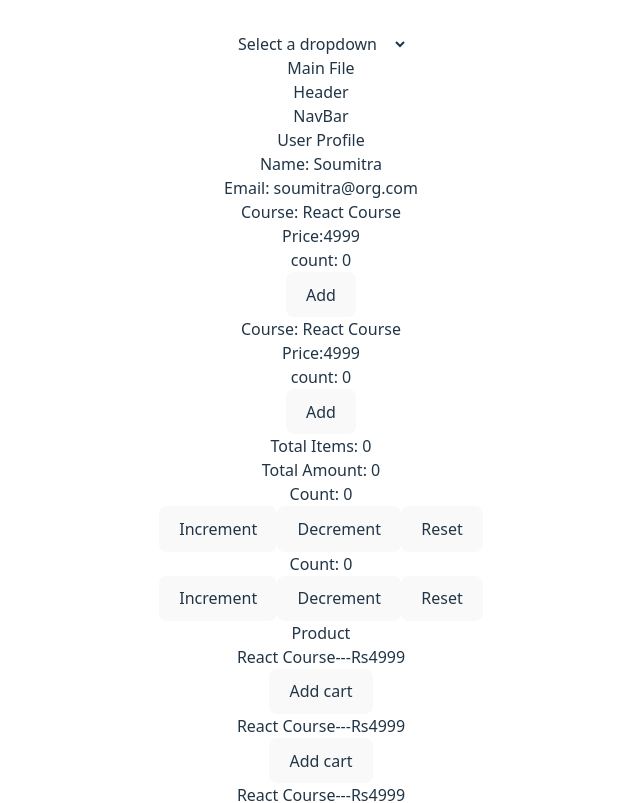
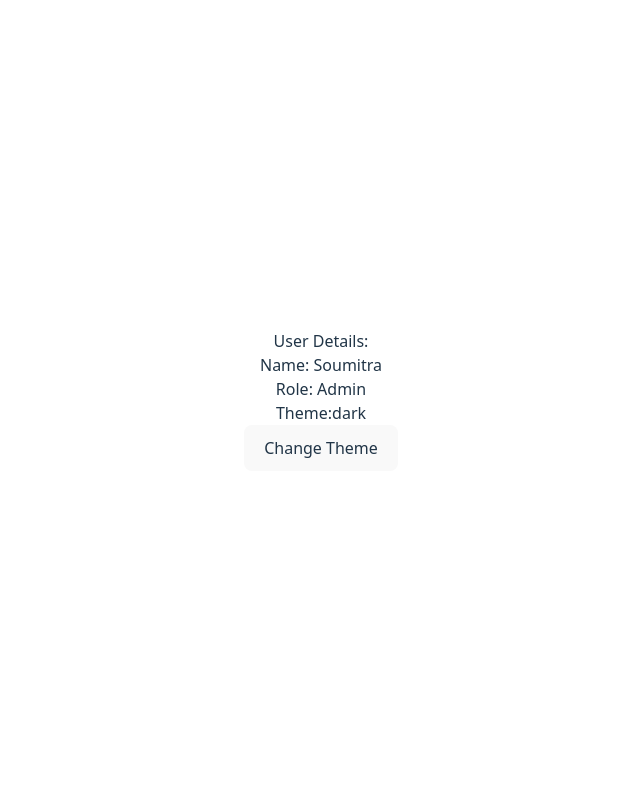
Before and after one commit to SoumitraMaity14/React, a React (Vite) app in the folder practice/: page / in a window 1280 px wide. Shown: the top 803 px of the page, without its empty margins (319-959 px from the left). Built offline with nearby package versions, Linux system fonts and the light colour scheme.

Commit message:
state changes with context

```diff
--- a/practice/src/App.tsx
+++ b/practice/src/App.tsx
@@ -1,6 +1,7 @@
 
 import './App.css'
 import { Main } from './components/context/Main'
+import { Header } from './components/context/update-context/Header'
 import { User } from './components/context/User'
 import { Dropdown } from './components/Dropdown'
 import { DirectProps } from './components/props/DirectProps'
@@ -28,7 +29,8 @@ function App() {
 
   return (
     <>
-    <Dropdown/>
+    <Header/>
+    {/* <Dropdown/>
     <Main/>
     <SharingStatePractice/>
     <ReducerInit/>
@@ -53,7 +55,7 @@ function App() {
     <RenderList/>
     <SpreadProps name="Soumitra" lastname="Maity" age={22} email="maity@gmail.com" />
      <DirectProps firstname="Soumitra" lastname="Maity" age={22} email="maity@gmail.com" />
-     <RestProps firstname="Soumitra" lastname="Maity" age={22} email="maity@gmail.com"/>
+     <RestProps firstname="Soumitra" lastname="Maity" age={22} email="maity@gmail.com"/> */}
     </>
   )
 }
--- /dev/null
+++ b/practice/src/components/context/update-context/CreateContextProvider.tsx
@@ -0,0 +1,17 @@
+import React, { useState, type ReactNode } from 'react'
+import { UserContext } from './UserContext'
+interface UserType{
+name:string,
+role:string,
+theme: "dark" | "light"
+}
+export const CreateContextProvider = ({children}:{children: ReactNode}) => {
+    const [user, setUser]=useState<UserType>({
+        name: "Soumitra",
+        role:"Admin",
+        theme: "dark"
+    })
+  return (
+    <UserContext.Provider value={{user, setUser}}>{children}</UserContext.Provider>
+  )
+}
--- /dev/null
+++ b/practice/src/components/context/update-context/Header.tsx
@@ -0,0 +1,9 @@
+
+import { SideBar } from './SideBar'
+import { CreateContextProvider } from './CreateContextProvider'
+
+export const Header = () => {
+  return (
+    <CreateContextProvider><SideBar/></CreateContextProvider>
+  )
+}
--- /dev/null
+++ b/practice/src/components/context/update-context/NavBar.tsx
@@ -0,0 +1,7 @@
+import { User } from './User'
+
+export const NavBar = () => {
+  return (
+    <div><User/></div>
+  )
+}
--- /dev/null
+++ b/practice/src/components/context/update-context/SideBar.tsx
@@ -0,0 +1,8 @@
+
+import { NavBar } from './NavBar'
+
+export const SideBar = () => {
+  return (
+    <div><NavBar/></div>
+  )
+}
--- /dev/null
+++ b/practice/src/components/context/update-context/User.tsx
@@ -0,0 +1,24 @@
+import { useContext } from "react"
+import { UserContext } from "./UserContext"
+
+
+export const User = () => {
+    const {user, setUser}=useContext(UserContext)
+    const tooggleButton=()=>{
+        setUser({
+            ...user,
+            theme: user.theme==="dark"? "light": "dark"
+        })
+    }
+  return (
+    <div>
+        <h2> User Details:</h2>
+        <p>Name: {user.name}</p>
+        <p>Role: {user.role} </p>
+        <p>Theme:{user.theme }</p>
+        <button onClick={tooggleButton}> Change Theme</button>
+
+
+    </div>
+  )
+}
--- /dev/null
+++ b/practice/src/components/context/update-context/UserContext.tsx
@@ -0,0 +1,6 @@
+import { createContext } from "react";
+
+export const UserContext=createContext({
+    user: {name: "Guest", role: "Testing", theme:"dark"},
+   setUser: (_user: any) => {}
+})
```
